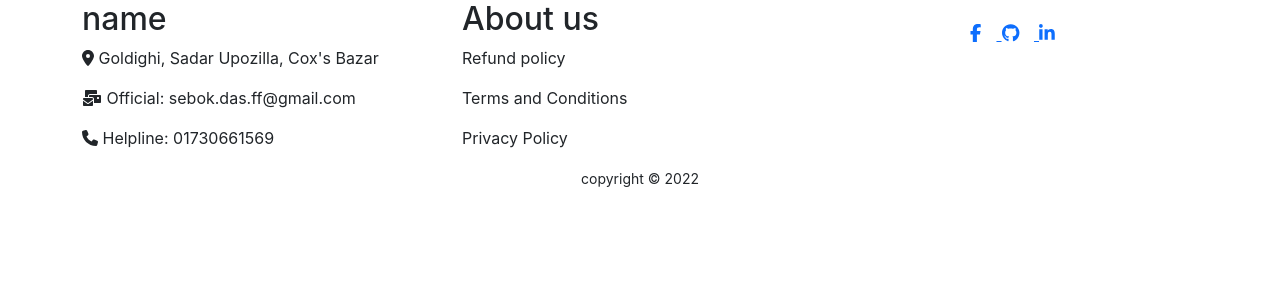
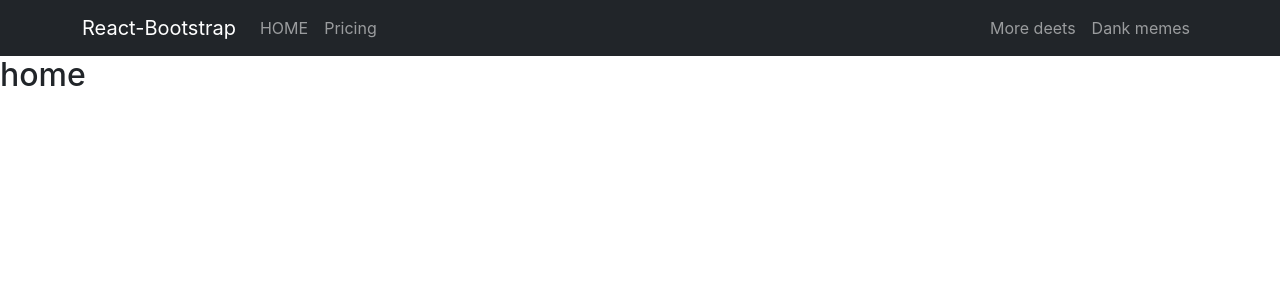
Before and after one commit to sebokdas1/warehouse-management-client, a React (Create React App) app: page / in a window 1280 px wide. Shown: the top 300 px of the page. Built offline with nearby package versions, Linux system fonts and the light colour scheme.

Commit message:
product info collected

```diff
--- a/src/App.js
+++ b/src/App.js
@@ -1,9 +1,19 @@
-import Footer from './Pages/Shared/Footer/Footer';
+// import Footer from './Pages/Shared/Footer/Footer';
+
+import { Route, Routes } from "react-router-dom";
+import Home from "./Pages/Home/Home";
+import Header from "./Pages/Shared/Header/Header";
 
 function App() {
   return (
-    <div className='container'>
-      <Footer></Footer>
+    <div className=''>
+      <Header></Header>
+      {/* <Footer></Footer> */}
+
+      <Routes>
+        <Route path="/" element={<Home />}></Route>
+        <Route path="/home" element={<Home />}></Route>
+      </Routes>
     </div>
   );
 }
--- /dev/null
+++ b/src/Pages/Home/Home.js
@@ -0,0 +1,11 @@
+import React from 'react';
+
+const Home = () => {
+    return (
+        <div>
+            <h2>home</h2>
+        </div>
+    );
+};
+
+export default Home;
--- a/src/Pages/Shared/Footer/Footer.js
+++ b/src/Pages/Shared/Footer/Footer.js
@@ -7,7 +7,7 @@ import { faFacebookF, faGithub, faLinkedinIn } from '@fortawesome/free-brands-sv
 library.add(faFacebookF, faLinkedinIn, faGithub)
 const Footer = () => {
     return (
-        <div className='w-100'>
+        <div className='container'>
             <div className='row'>
                 <div className='col-md-4'>
                     <h2>name</h2>
--- a/src/Pages/Shared/Header/Header.js
+++ b/src/Pages/Shared/Header/Header.js
@@ -1,10 +1,30 @@
 import React from 'react';
+import { Container, Nav, Navbar } from 'react-bootstrap';
+import { Link } from 'react-router-dom';
 
 const Header = () => {
     return (
-        <div>
-            <h2>header</h2>
-        </div>
+        <>
+            <Navbar collapseOnSelect expand="lg" bg="dark" variant="dark">
+                <Container>
+                    <Navbar.Brand href="#home">React-Bootstrap</Navbar.Brand>
+                    <Navbar.Toggle aria-controls="responsive-navbar-nav" />
+                    <Navbar.Collapse id="responsive-navbar-nav">
+                        <Nav className="me-auto">
+                            <Nav.Link as={Link} to="/home">HOME</Nav.Link>
+                            <Nav.Link href="#pricing">Pricing</Nav.Link>
+
+                        </Nav>
+                        <Nav>
+                            <Nav.Link href="#deets">More deets</Nav.Link>
+                            <Nav.Link eventKey={2} href="#memes">
+                                Dank memes
+                            </Nav.Link>
+                        </Nav>
+                    </Navbar.Collapse>
+                </Container>
+            </Navbar>
+        </>
     );
 };
 
--- a/src/index.js
+++ b/src/index.js
@@ -3,12 +3,15 @@ import ReactDOM from 'react-dom/client';
 import './index.css';
 import App from './App';
 import reportWebVitals from './reportWebVitals';
+import { BrowserRouter } from 'react-router-dom';
 
 const root = ReactDOM.createRoot(document.getElementById('root'));
 root.render(
-  <React.StrictMode>
-    <App />
-  </React.StrictMode>
+  <BrowserRouter>
+    <React.StrictMode>
+      <App />
+    </React.StrictMode>
+  </BrowserRouter>
 );
 
 // If you want to start measuring performance in your app, pass a function
```
Also changed, not shown: public/fakedata.json (added, +56 -0 lines), 1 other file (tests, documents, lock files or other folders).
